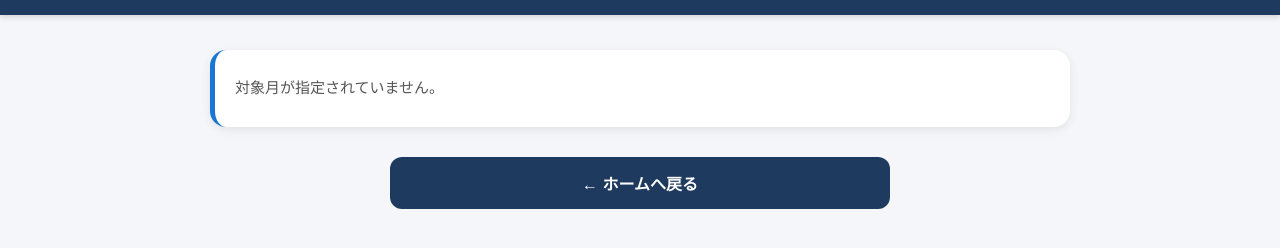
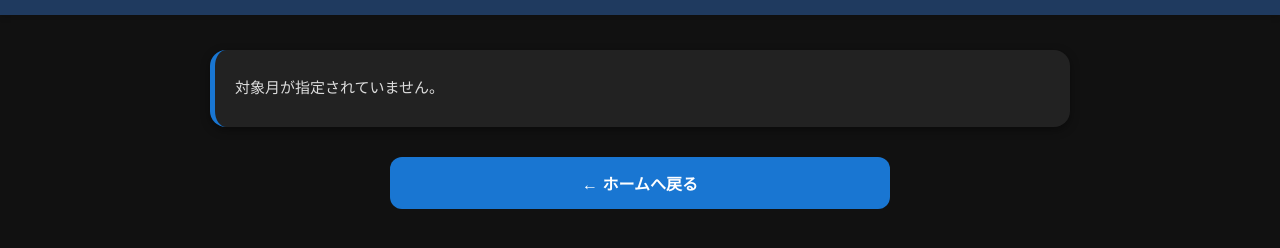
Before and after one commit to ta08ke05ichi-beep/NippoApp, a plain HTML site: page pages/visit-list.html in a window 1280 px wide. Shown: the part 80-328 px from the top of the page. Drawn offline with Linux system fonts and the light colour scheme.

Commit message:
Add files via upload

```diff
--- a/css/visit-list.css
+++ b/css/visit-list.css
@@ -1,10 +1,32 @@
+/* =========================
+   訪問一覧
+   ブラックテーマ
+========================= */
+
+
+/* =========================
+   全体
+========================= */
+
+body{
+
+    background:#111;
+
+    color:white;
+
+}
+
+
 /* =========================
    訪問一覧
 ========================= */
 
 #visitList{
+
     max-width:900px;
+
     margin:0 auto;
+
 }
 
 
@@ -14,7 +36,9 @@
 
 .visit-card{
 
-    background:#fff;
+    background:#222 !important;
+
+    color:white !important;
 
     padding:20px;
 
@@ -22,22 +46,30 @@
 
     border-radius:16px;
 
-    box-shadow:0 3px 10px rgba(0,0,0,.08);
+    box-shadow:
+        0 3px 10px rgba(0,0,0,.4);
 
     border-left:5px solid #1976d2;
 
     transition:.2s;
 
+    cursor:pointer;
+
 }
 
 
-/* カードを押せる場合 */
+/* =========================
+   カードを押したとき
+========================= */
 
 .visit-card:hover{
 
     transform:translateY(-2px);
 
-    box-shadow:0 6px 15px rgba(0,0,0,.12);
+    background:#292929 !important;
+
+    box-shadow:
+        0 6px 15px rgba(0,0,0,.5);
 
 }
 
@@ -52,7 +84,7 @@
 
     font-size:20px;
 
-    color:#1f3a5f;
+    color:white !important;
 
 }
 
@@ -61,11 +93,20 @@
 
     margin:7px 0;
 
-    color:#555;
+    color:#ddd !important;
 
     font-size:15px;
 
     line-height:1.5;
+
+}
+
+
+/* カード内の文字を確実に白 */
+
+.visit-card *{
+
+    color:white !important;
 
 }
 
@@ -90,7 +131,7 @@
 
     border-radius:12px;
 
-    background:#1f3a5f;
+    background:#1976d2;
 
     color:white;
 
@@ -105,7 +146,7 @@
 
 #backBtn:hover{
 
-    opacity:.9;
+    background:#1565c0;
 
 }
 
```
